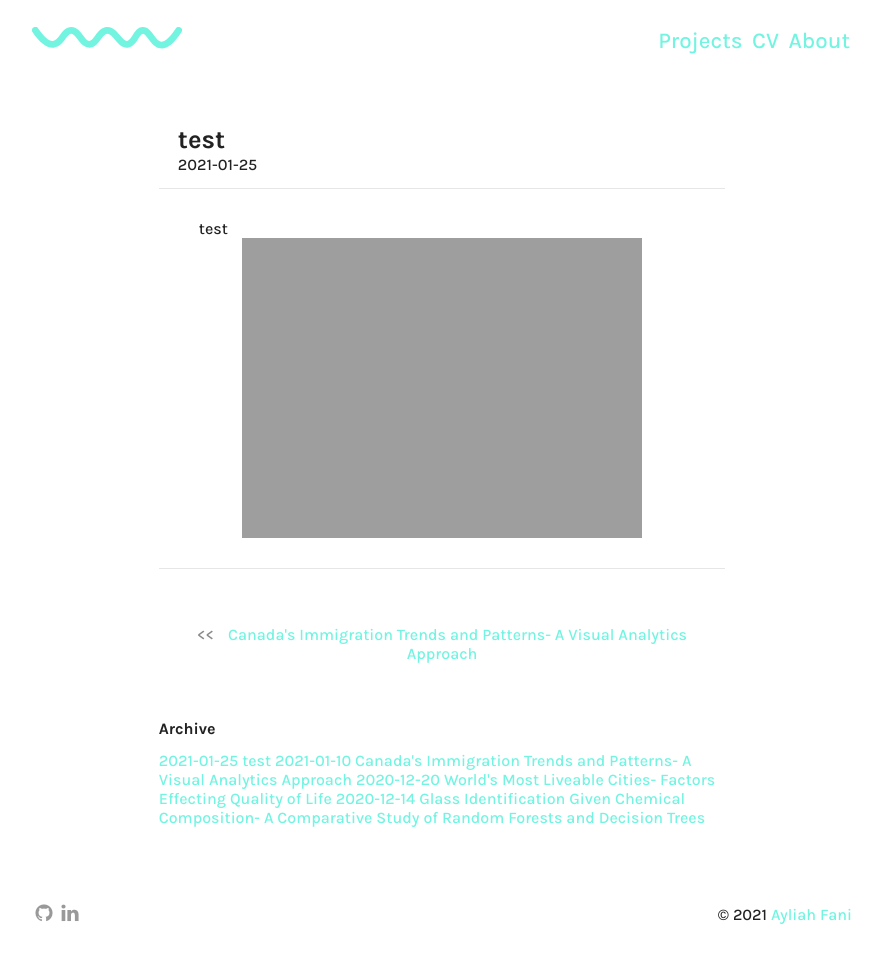
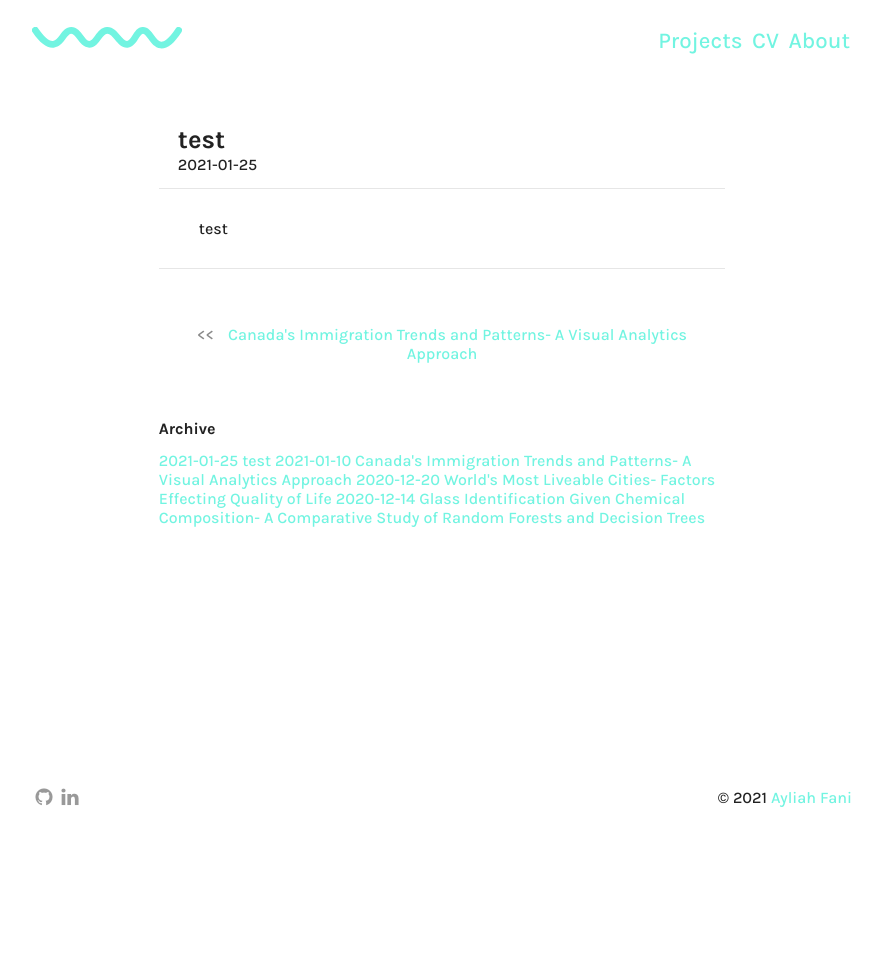
Before and after one commit to ayliahfani/ayliahfani.github.io, a Jekyll site: the page built from _posts/2021-01-25-test.md, in a window 1280 px wide. Shown: the whole page, without its empty margins (198-1080 px from the left). Built offline with Jekyll 4.4.1, drawn with Linux system fonts in a browser that asks for light colours; after the commit the page ends 900 px from its top, so only the background shows below that.

Commit message:
Update 2021-01-25-test.md

```diff
--- a/_posts/2021-01-25-test.md
+++ b/_posts/2021-01-25-test.md
@@ -8,4 +8,3 @@ published: true
 ---
 
 test
-![ML Poster]({{site.url}}/assets/img/posts/ML_Poster.jpg)
```
